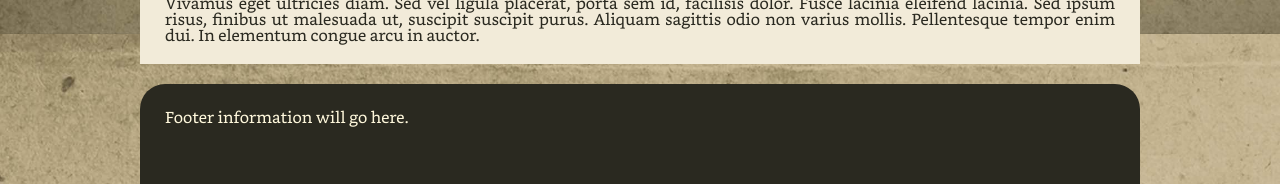
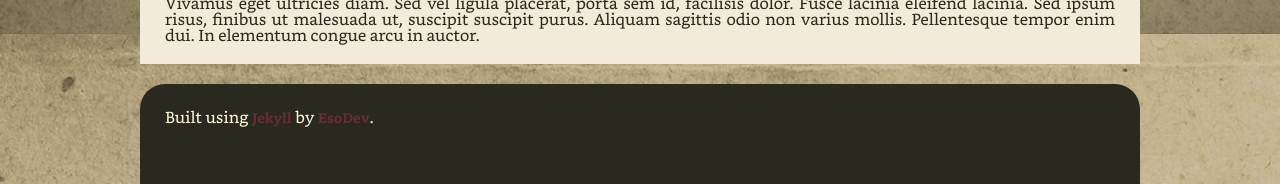
Before and after one commit to EsotericDev/esotericdev.github.io, a Jekyll site: the page built from index.html, in a window 1280 px wide. Shown: the part 1766-1950 px from the top of the page. Built offline with Jekyll 4.4.1, drawn with Linux system fonts in a browser that asks for light colours.

Commit message:
Update footer.html

```diff
--- a/_includes/footer.html
+++ b/_includes/footer.html
@@ -2,6 +2,6 @@
 </div>
 <div class="footer-container">
 	<footer>
-		Footer information will go here.
+		Built using <a href="https://jekyllrb.com/">Jekyll</a> by <a href="mailto:esodev@catlover.com">EsoDev</a>.
 	</footer>
 </div>
```
